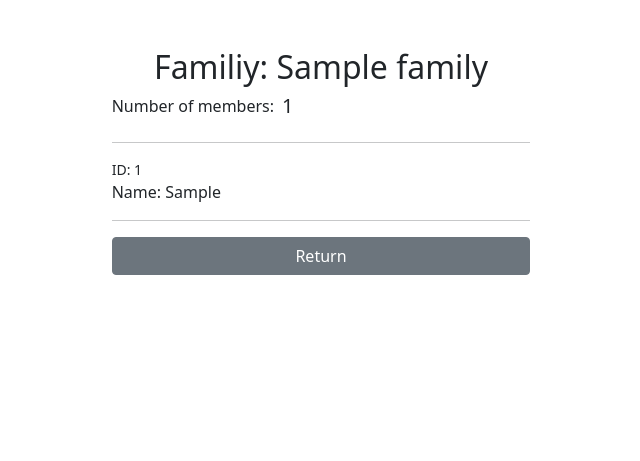
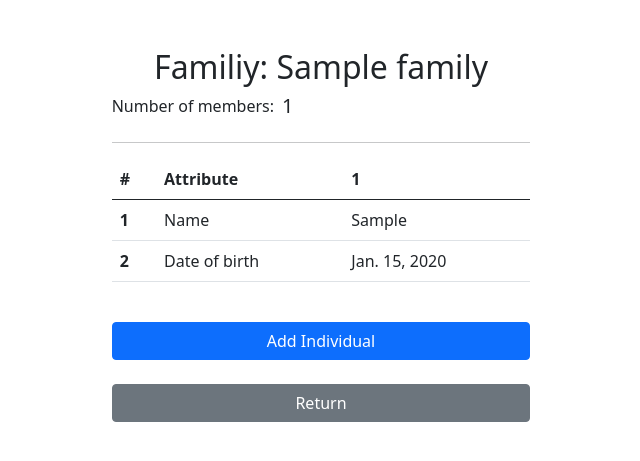
Before and after one commit to joe733/cbcefdb, a Django app: page /families/1/ in a window 1280 px wide. Shown: the top 461 px of the page, without its empty margins (319-959 px from the left). Run offline with Django 3.2, Linux system fonts and the light colour scheme; tables that the repository leaves empty hold one stand-in row (values such as "Sample post"); some libraries are stand-ins or nearby versions.

Commit message:
feat: adds btstrp form style, tabulates info

```diff
--- a/survey/templates/info_family.html
+++ b/survey/templates/info_family.html
@@ -19,14 +19,37 @@
 </div>
 <hr />
 
-{% for fly in family.family_name.all %}
-<div class="small">ID: {{ fly.id }}</div>
-<div>Name: {{ fly.q_01 }}</div>
-<hr />
-{% endfor %}
+<table class="table table-hover">
+    <thead>
+        <tr>
+            <th scope="col">#</th>
+            <th scope="col">Attribute</th>
+            {% for fly in family.family_name.all %}
+            <th scope="co">{{ fly.id }}</th>
+            {% endfor %}
+        </tr>
+    </thead>
+    <tbody>
+        <tr>
+            <th scope="row">1</th>
+            <td>Name</td>
+            {% for fly in family.family_name.all %}
+            <td>{{ fly.q_01 }}</td>
+            {% endfor %}
+        </tr>
+        <tr>
+            <th scope="row">2</th>
+            <td>Date of birth</td>
+            {% for fly in family.family_name.all %}
+            <td>{{ fly.q_04 }}</td>
+            {% endfor %}
+        </tr>
+    </tbody>
+</table>
 
 <p>
-    <!-- <a href="\{% url 'survey:individual_edit' pk=author.pk %\}" role="button" class="btn btn-primary w-100 mt-4 mb-4">Edit Individual</a>-->
+    <a href="{% url 'survey:person_add' pk=author.pk %\}" role="button" class="btn btn-primary w-100 mt-4 mb-4">Add
+        Individual</a>
     <a href="{% url 'survey:family_list' %}" role="button" class="btn btn-secondary w-100">Return</a>
 </p>
 
--- a/survey/templates/list_family.html
+++ b/survey/templates/list_family.html
@@ -21,6 +21,7 @@
 {% endif %}
 
 <p class="pt-2">
+    <a href="{% url 'survey:family_add'  %}" role="button" class="btn btn-primary w-100 mt-4 mb-4">Add a family</a>
     <a href="{% url 'survey:survey_home' %}" role="button" class="btn btn-secondary w-100">Return</a>
 </p>
 
```
Also changed, not shown: survey/templates/add_family.html (+7 -7 lines).
